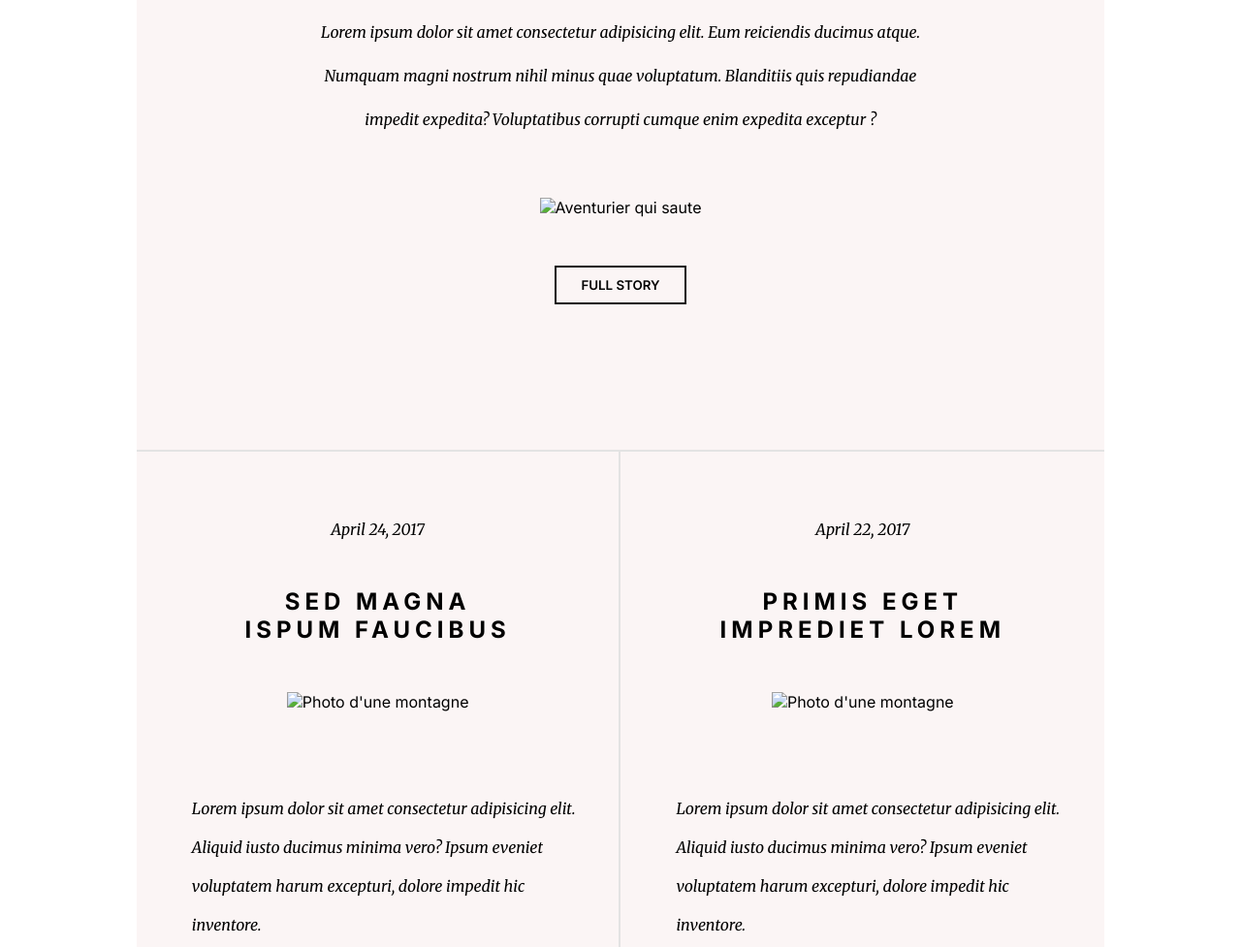
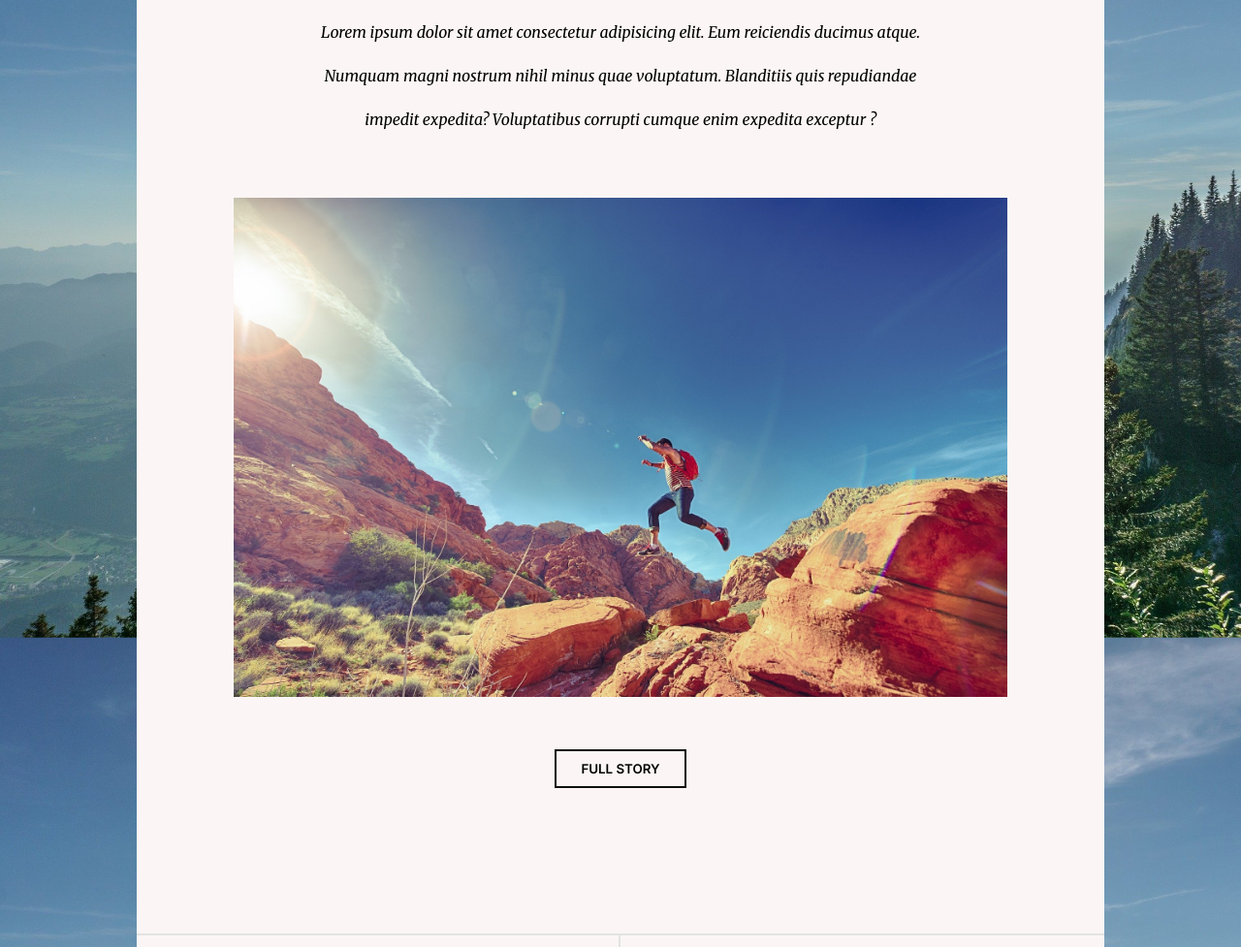
Before and after one commit to LassCissoko/FrontEnd-Mastering-Projet-2_Montagne, a plain HTML site: page index.html in a window 1280 px wide. Shown: the part 1125-2102 px from the top of the page at 97% size. Drawn offline with Linux system fonts and the light colour scheme; the site is published under a folder, as on GitHub Pages, so addresses that start at the root find nothing.

Commit message:
Ajustement fichiers img

```diff
--- a/assets/styles/_settings.scss
+++ b/assets/styles/_settings.scss
@@ -23,7 +23,7 @@ $color4: #68676b;
 
 body {
   font-family:"Inter", sans-serif;
-  background: url(/assets/images/bg.jpg)center/cover fixed;
+  background: url(../images/bg.jpg)center/cover fixed;
 }
 
 p {
--- a/index.html
+++ b/index.html
@@ -47,7 +47,7 @@
       <p>Lorem ipsum dolor sit amet consectetur adipisicing elit. Eum reiciendis ducimus atque. Numquam magni nostrum nihil minus quae voluptatum. Blanditiis quis repudiandae impedit expedita? Voluptatibus corrupti cumque enim expedita exceptur ?</p>
       </div>
       <div class="introduction-img">
-        <img src="/assets/images/pic01.jpg" alt="Aventurier qui saute">
+        <img src="assets/images/pic01.jpg" alt="Photo randonée">
       </div>
       <button class="btn">Full Story</button>
     </div>
@@ -59,7 +59,7 @@
         <p>April 24, 2017</p>
         <h3>Sed magna ispum faucibus</h3>
         <div class="article-img">
-          <img src="/assets/images/pic02.jpg" alt="Photo d'une montagne">
+          <img src="assets/images/pic02.jpg" alt="Photo d'une montagne">
         </div>
         <p class="article-text">
           Lorem ipsum dolor sit amet consectetur adipisicing elit. Aliquid iusto ducimus minima vero? Ipsum eveniet voluptatem harum excepturi, dolore impedit hic inventore.
@@ -73,7 +73,7 @@
         <p>April 22, 2017</p>
         <h3>Primis eget imprediet lorem</h3>
         <div class="article-img">
-          <img src="/assets/images/pic03.jpg" alt="Photo d'une montagne">
+          <img src="assets/images/pic03.jpg" alt="Photo d'une montagne">
         </div>
         <p class="article-text">
           Lorem ipsum dolor sit amet consectetur adipisicing elit. Aliquid iusto ducimus minima vero? Ipsum eveniet voluptatem harum excepturi, dolore impedit hic inventore.
```
Also changed, not shown: assets/styles/dist/_settings.css, assets/styles/index.css, 1 other file.
